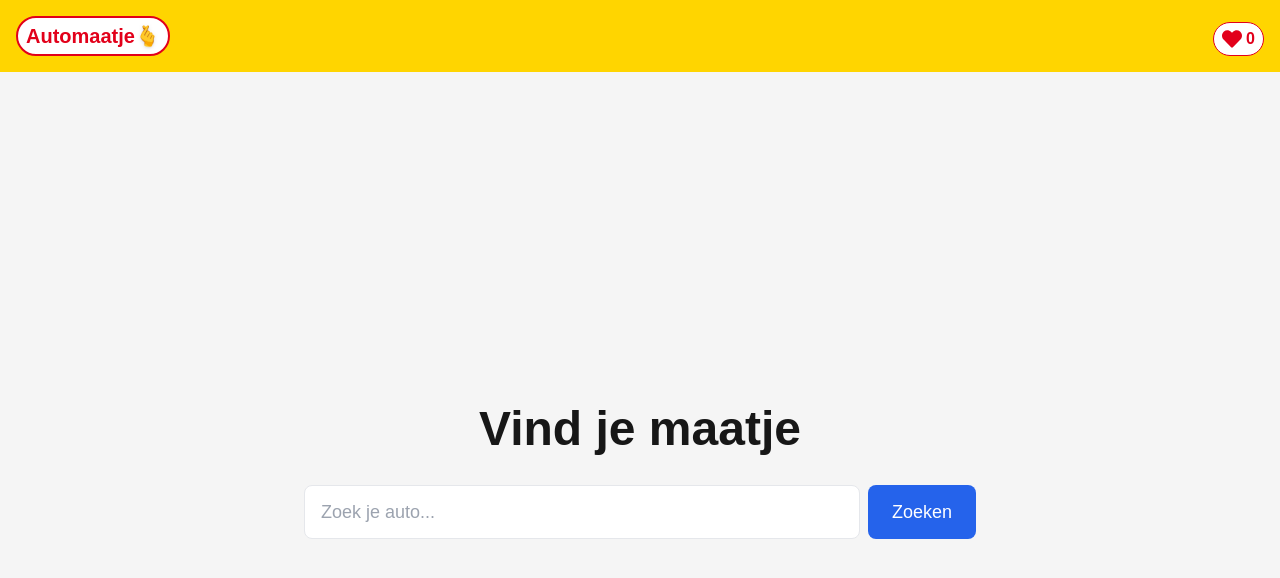
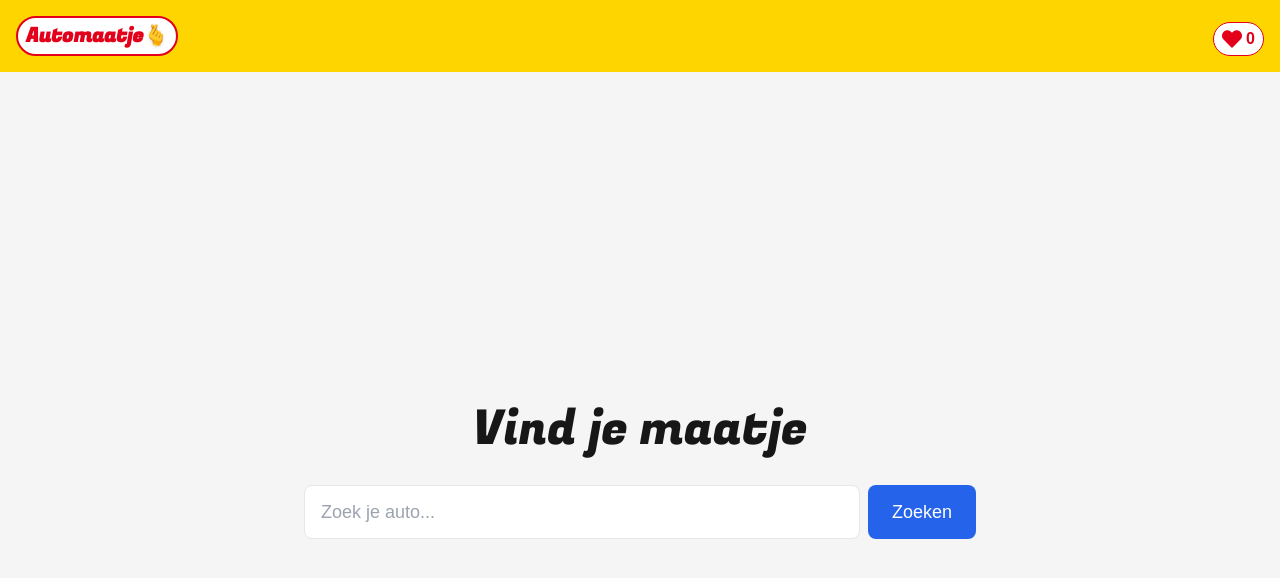
Before and after one commit to drikusroor/automaatje, a Next.js app: page / in a window 1280 px wide. Shown: the top 578 px of the page. Built offline with nearby package versions, Linux system fonts and the light colour scheme; no server answers.

Commit message:
Feat: Add custom font for headings and update components to use new font style

```diff
--- a/app/components/Header.tsx
+++ b/app/components/Header.tsx
@@ -5,7 +5,7 @@ export default function Header() {
   return (
     <header className="bg-bovag-yellow text-bovag-red p-4 shadow-md">
       <nav className="flex justify-between items-end">
-        <Link href="/" className="bg-white px-2 py-1 rounded-3xl font-bold text-xl border-2 border-bovag-red">
+        <Link href="/" className="bg-white px-2 py-1 rounded-3xl font-bold text-xl border-2 border-bovag-red font-heading">
           Automaatje
           <span className="drop-shadow">🫰</span>
         </Link>
--- a/app/components/ProductListTile.tsx
+++ b/app/components/ProductListTile.tsx
@@ -28,7 +28,7 @@ export default function ProductListTile({ product }: { product: Product }) {
         alt={product.make}
         className='rounded-md'
       />
-      <h3 className="font-bold text-gray-900 mt-3">{product.make} {product.model}</h3>
+      <h3 className="font-heading font-bold text-gray-900 mt-3">{product.make} {product.model}</h3>
       <p className="text-gray-600">{product.year} - {product.mileage} km</p>
       <p className="text-gray-900 font-semibold">€ {product.price}</p>
     </div>
--- a/app/layout.tsx
+++ b/app/layout.tsx
@@ -1,5 +1,5 @@
 import type { Metadata } from "next";
-import { Geist, Geist_Mono } from "next/font/google";
+import { Geist, Geist_Mono, Fugaz_One } from "next/font/google";
 import "./globals.css";
 import Header from "./components/Header";
 
@@ -11,6 +11,13 @@ const geistSans = Geist({
 const geistMono = Geist_Mono({
   variable: "--font-geist-mono",
   subsets: ["latin"],
+});
+
+const fugazOne = Fugaz_One({
+  variable: "--font-fugaz-one",
+  weight: '400',
+  subsets: ['latin'],
+  display: 'swap',
 });
 
 export const metadata: Metadata = {
@@ -26,7 +33,7 @@ export default function RootLayout({
   return (
     <html lang="en">
       <body
-        className={`${geistSans.variable} ${geistMono.variable} antialiased`}
+        className={`${geistSans.variable} ${geistMono.variable} ${fugazOne.variable} antialiased`}
       >
         <Header />
         {children}
--- a/app/page.tsx
+++ b/app/page.tsx
@@ -13,7 +13,7 @@ export default function Home() {
 
   return (
     <main className="min-h-screen flex flex-col items-center justify-center bg-brand-gray p-4">
-      <h1 className="text-5xl font-bold mb-8 text-center">Vind je maatje</h1>
+      <h1 className="text-5xl font-heading mb-8 text-center">Vind je maatje</h1>
       <form onSubmit={handleSubmit} className="w-full max-w-2xl">
         <div className="flex gap-2">
           <input
--- a/tailwind.config.ts
+++ b/tailwind.config.ts
@@ -8,6 +8,9 @@ export default {
   ],
   theme: {
     extend: {
+      fontFamily: {
+        heading: ['var(--font-fugaz-one)', 'serif'],
+      },
       colors: {
         background: "var(--background)",
         foreground: "var(--foreground)",
```
